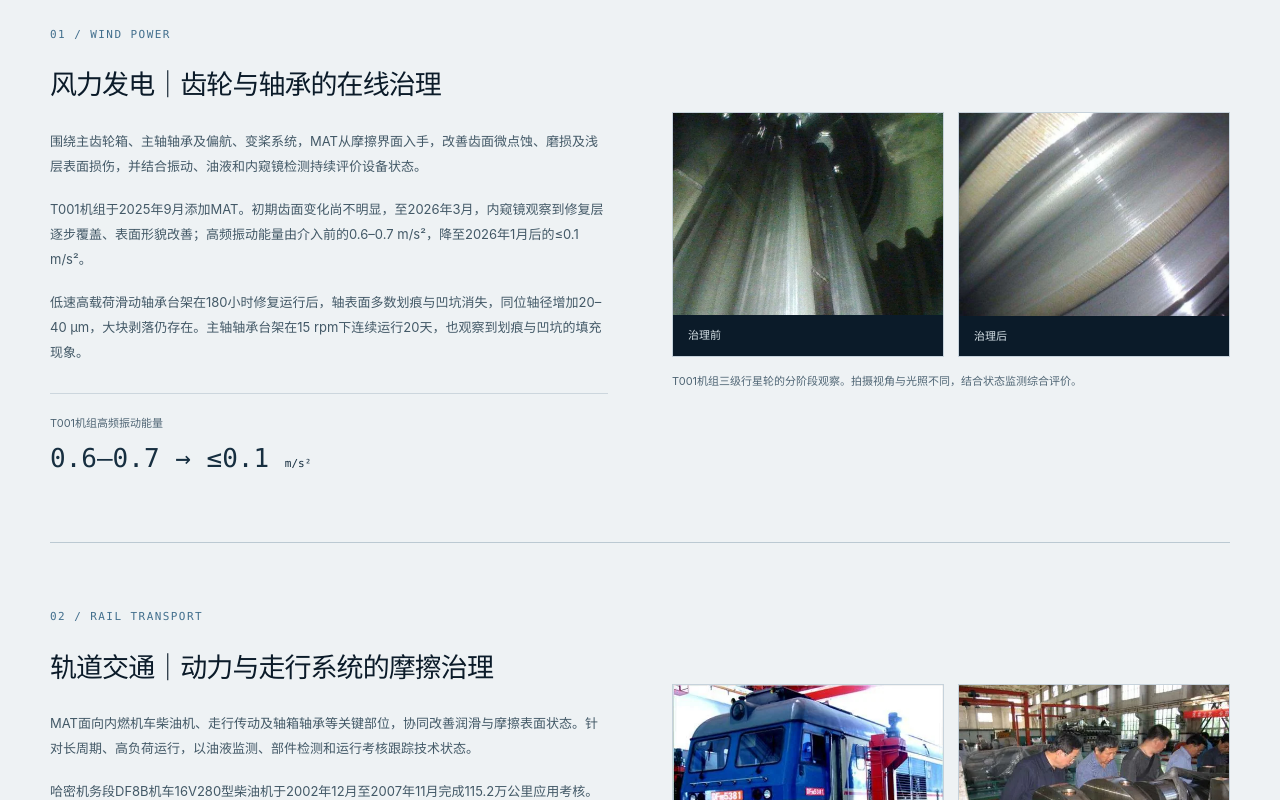
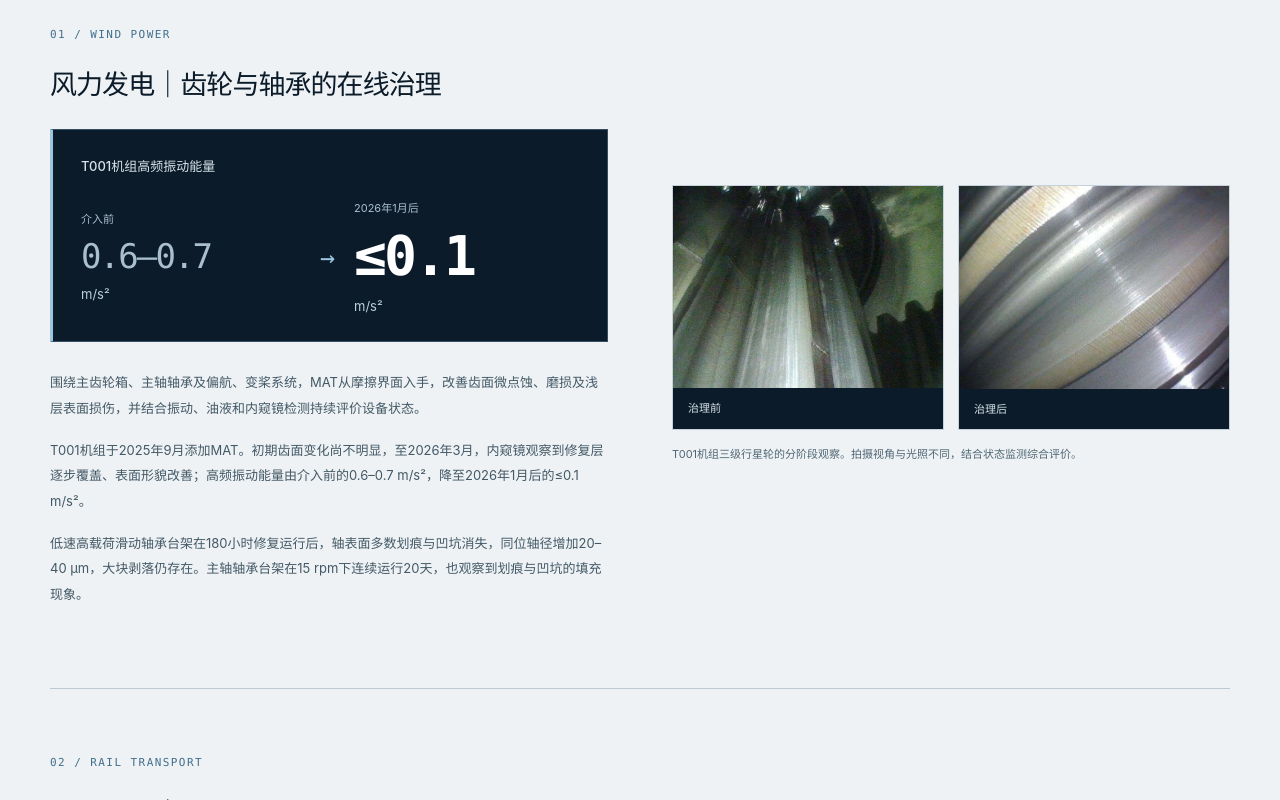
Before and after one commit to MiaoYiPu0518/MAT, a Next.js app: page /tech/tech-intro in a window 1280 px wide. Shown: the part 5520-6320 px from the top of the page. Built offline with nearby package versions, Linux system fonts and the light colour scheme.

Commit message:
Emphasize key application results and before-after metrics

```diff
--- a/app/tech/tech-intro/technology.module.css
+++ b/app/tech/tech-intro/technology.module.css
@@ -75,10 +75,20 @@
 .featureCopy .eyebrow { margin-bottom: 20px; }
 .featureCopy h3 { margin: 0 0 23px; font-size: 27px; line-height: 1.5; letter-spacing: -.035em; font-weight: 500; }
 .featureCopy > p:not(.eyebrow) { font-size: 13px; line-height: 1.95; color: #435967; margin: 0 0 17px; }
-.featureMetrics { border-top: 1px solid #ccd6dd; padding-top: 21px; margin: 27px 0 0; }
-.featureMetrics dt { font-size: 11px; color: #506675; margin-bottom: 8px; }
-.featureMetrics dd { margin: 0; font: 26px/1.5 Consolas,monospace; color: #172f40; }
-.featureMetrics small { font-size: 11px; white-space: nowrap; }
+.featureMetrics { display: grid; gap: 16px; margin: 0 0 28px; }
+.metricPanel { container-type: inline-size; min-width: 0; padding: 25px 28px; background: #0b1b29; border: 1px solid #344f61; border-left: 3px solid #9bc6df; color: #eef2f4; }
+.metricPanel dt { font-size: 13px; font-weight: 500; color: #d8e3e9; line-height: 1.75; margin-bottom: 21px; }
+.metricPanel dd { margin: 0; }
+.metricPanel strong { display: block; font: 600 clamp(36px,11cqi,56px)/1.1 Consolas,"SFMono-Regular",monospace; letter-spacing: -.055em; font-variant-numeric: tabular-nums; }
+.metricPanel small { color: #b9d0dd; font-size: 13px; line-height: 1.6; }
+.metricComparison { display: grid; grid-template-columns: minmax(0,1fr) 20px minmax(0,1fr); align-items: center; gap: 14px; }
+.metricBaseline, .metricOutcome { display: grid; min-width: 0; gap: 9px; }
+.metricPhase { color: #a9bfcd; font-size: 11px; line-height: 1.7; }
+.metricBaseline strong { color: #a9bfcd; font-size: clamp(24px,7cqi,34px); font-weight: 400; }
+.metricOutcome strong { color: #fff; }
+.metricArrow { color: #9bc6df; font: 25px/1 Consolas,monospace; }
+.metricResult { display: flex; flex-wrap: wrap; gap: 12px 16px; align-items: baseline; }
+.metricPanel .metricCompact { font-size: clamp(28px,8cqi,42px); }
 .caseFigure { margin: 0; min-width: 0; }
 .caseImages { display: grid; gap: 14px; }
 .pairedImages { grid-template-columns: repeat(2,minmax(0,1fr)); align-items: start; }
@@ -151,7 +161,8 @@
   .caseStudies { margin-top: 40px; }
   .featureCase { grid-template-columns: 1fr; padding: 40px 0; gap: 28px; }
   .featureCopy h3 { font-size: 25px; }
-  .featureMetrics dd { font-size: 24px; }
+  .metricPanel { padding: 23px 20px; }
+  .metricComparison { gap: 10px; }
   .resourceGrid { gap: 40px; }
   .documentCard { padding: 25px; }
   .documentCard h3 { font-size: 21px; }
--- a/components/TechCaseStudies.tsx
+++ b/components/TechCaseStudies.tsx
@@ -9,7 +9,7 @@ const cases = [
       "T001机组于2025年9月添加MAT。初期齿面变化尚不明显，至2026年3月，内窥镜观察到修复层逐步覆盖、表面形貌改善；高频振动能量由介入前的0.6–0.7 m/s²，降至2026年1月后的≤0.1 m/s²。",
       "低速高载荷滑动轴承台架在180小时修复运行后，轴表面多数划痕与凹坑消失，同位轴径增加20–40 μm，大块剥落仍存在。主轴轴承台架在15 rpm下连续运行20天，也观察到划痕与凹坑的填充现象。",
     ],
-    metrics: [{ label: "T001机组高频振动能量", value: "0.6–0.7 → ≤0.1", unit: "m/s²" }],
+    metrics: [{ label: "T001机组高频振动能量", before: "0.6–0.7", value: "≤0.1", unit: "m/s²" }],
     images: [
       { src: "gear-before-2026.webp", width: 960, height: 720, alt: "T001风电机组三级行星轮治理前的齿面内窥镜图像", label: "治理前" },
       { src: "gear-after-2026.webp", width: 581, height: 436, alt: "T001风电机组三级行星轮治理后的齿面内窥镜图像", label: "治理后" },
@@ -97,6 +97,21 @@ const cases = [
   },
 ];
 
+function CaseMetric({ label, value, unit, before }: { label: string; value: string; unit: string; before?: string }) {
+  return (
+    <div className={styles.metricPanel}>
+      <dt>{label}</dt>
+      {before ? <dd className={styles.metricComparison}>
+        <span className={styles.metricBaseline}><span className={styles.metricPhase}>介入前</span><strong>{before}</strong><small>{unit}</small></span>
+        <span className={styles.metricArrow} aria-hidden="true">→</span>
+        <span className={styles.metricOutcome}><span className={styles.metricPhase}>2026年1月后</span><strong>{value}</strong><small>{unit}</small></span>
+      </dd> : <dd className={styles.metricResult}>
+        <strong className={value.includes("/") ? styles.metricCompact : undefined}>{value}</strong><small>{unit}</small>
+      </dd>}
+    </div>
+  );
+}
+
 export default function TechCaseStudies() {
   return (
     <div className={styles.caseStudies}>
@@ -105,10 +120,10 @@ export default function TechCaseStudies() {
           <div className={styles.featureCopy}>
             <p className={styles.eyebrow}>{item.category}</p>
             <h3>{item.title}</h3>
+            {item.metrics.length > 0 && <dl className={styles.featureMetrics}>
+              {item.metrics.map((metric) => <CaseMetric key={metric.label} {...metric} />)}
+            </dl>}
             {item.paragraphs.map((paragraph) => <p key={paragraph}>{paragraph}</p>)}
-            {item.metrics.length > 0 && <dl className={styles.featureMetrics}>
-              {item.metrics.map((metric) => <div key={metric.label}><dt>{metric.label}</dt><dd>{metric.value} <small>{metric.unit}</small></dd></div>)}
-            </dl>}
           </div>
           <figure className={styles.caseFigure}>
             <div className={`${styles.caseImages} ${item.images.length > 1 ? styles.pairedImages : ""}`}>
```
